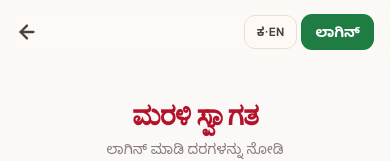
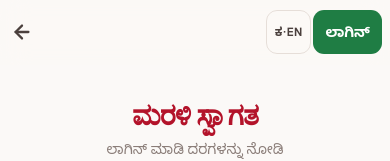
Before and after one commit to gayann-au/urimalu, a React (Vite) app: page /login in a window 390 px wide. Shown: the top 161 px of the page. Built offline with nearby package versions, Linux system fonts and the light colour scheme; no server answers.

Commit message:
fix: legal jurisdiction India, GIS language, i18n persistence, mobile edit modal, header mobile

```diff
--- a/src/components/layout/Header.jsx
+++ b/src/components/layout/Header.jsx
@@ -13,7 +13,7 @@ import { BackIcon } from "../icons/Sprite";
 
 // Quiet text action, the same treatment as the landing header login link.
 const NAV_LINK =
-  "rounded-[11px] px-3 py-2 text-sm font-semibold text-ink-700 hover:text-crop-700 hover:bg-crop-50 transition-colors whitespace-nowrap inline-flex items-center gap-1.5";
+  "rounded-[11px] px-2 sm:px-3 min-h-[44px] text-sm font-semibold text-ink-700 hover:text-crop-700 hover:bg-crop-50 transition-colors whitespace-nowrap inline-flex items-center gap-1.5 shrink-0";
 
 // Chilli mark from the landing logo, drawn with the brand token hex values.
 function BrandMark() {
@@ -60,15 +60,15 @@ export function Header({ showBack = false, title }) {
         scrolled ? "border-ink-200" : "border-transparent"
       }`}
     >
-      <div className="flex items-center justify-between gap-2 h-16 w-full mx-auto max-w-screen-2xl px-4 md:px-6 lg:px-8">
+      <div className="flex items-center justify-between gap-1 sm:gap-2 h-16 w-full mx-auto max-w-screen-2xl px-2 sm:px-4 md:px-6 lg:px-8">
         <div className="flex items-center gap-2 min-w-0 flex-1">
           {showBack ? (
             <button onClick={() => nav(-1)} aria-label={t("common.back")}
-              className="p-2 -ml-2 rounded-full text-ink-700 hover:text-crop-700 hover:bg-crop-50 active:scale-95 transition-colors">
+              className="h-11 w-11 -ml-2 rounded-full text-ink-700 hover:text-crop-700 hover:bg-crop-50 active:scale-95 transition-colors inline-flex items-center justify-center shrink-0">
               <BackIcon/>
             </button>
           ) : (
-            <Link to="/" className="flex items-center gap-2.5 min-w-0">
+            <Link to="/" className="flex items-center gap-2.5 min-w-0 min-h-[44px]">
               <BrandMark/>
               <div className="leading-tight min-w-0">
                 <div className={`font-display font-extrabold text-lg tracking-tight text-ink-900 truncate ${lang === "kn" ? "kn" : ""}`}>{t("app.name")}</div>
@@ -78,16 +78,16 @@ export function Header({ showBack = false, title }) {
           )}
           {title && <h1 className="font-display font-extrabold text-lg tracking-tight text-ink-900 truncate ml-1">{title}</h1>}
         </div>
-        <div className="flex items-center gap-1 shrink-0">
+        <div className="flex items-center gap-0.5 sm:gap-1 shrink-0">
           <button onClick={toggleLang}
-            className="rounded-[11px] px-3 py-2 text-xs font-bold tracking-wide text-ink-700 border border-ink-200 hover:text-crop-700 hover:border-crop-300 hover:bg-crop-50 transition-colors"
+            className="rounded-[11px] px-2 sm:px-3 min-h-[44px] text-xs font-bold tracking-wide text-ink-700 border border-ink-200 hover:text-crop-700 hover:border-crop-300 hover:bg-crop-50 transition-colors inline-flex items-center shrink-0"
             aria-label="Toggle language">
             {lang === "kn" ? "ಕ·EN" : "EN·ಕ"}
           </button>
           {actionLink}
           {profile && (
             <Link to="/account" aria-label={t("nav.account")}
-              className="rounded-full p-2 text-ink-700 hover:text-crop-700 hover:bg-crop-50 transition-colors inline-flex items-center justify-center">
+              className="rounded-full h-11 w-11 text-ink-700 hover:text-crop-700 hover:bg-crop-50 transition-colors inline-flex items-center justify-center shrink-0">
               <svg width="18" height="18" viewBox="0 0 24 24" fill="none" stroke="currentColor" strokeWidth="2" strokeLinecap="round" strokeLinejoin="round" aria-hidden="true">
                 <path d="M19 21v-2a4 4 0 0 0-4-4H9a4 4 0 0 0-4 4v2"/>
                 <circle cx="12" cy="7" r="4"/>
@@ -99,7 +99,7 @@ export function Header({ showBack = false, title }) {
               {t("nav.logout")}
             </button>
           ) : (
-            <Link to="/login" className="rounded-[11px] bg-coorg-600 text-white px-3.5 py-2 text-sm font-bold hover:bg-coorg-700 transition-colors whitespace-nowrap">
+            <Link to="/login" className="rounded-[11px] bg-coorg-600 text-white px-3 min-h-[44px] text-sm font-bold hover:bg-coorg-700 transition-colors whitespace-nowrap inline-flex items-center shrink-0">
               {t("nav.login")}
             </Link>
           )}
--- a/src/components/ui/Toggle.jsx
+++ b/src/components/ui/Toggle.jsx
@@ -10,7 +10,7 @@ export function Toggle({ label, icon, value, onChange, disabled, lang }) {
         aria-checked={value}
         disabled={disabled}
         onClick={() => onChange(!value)}
-        className={`relative h-7 w-12 rounded-full transition shrink-0 disabled:opacity-50 ${value ? "bg-coorg-600" : "bg-gray-300"}`}
+        className={`relative h-7 w-12 rounded-full transition shrink-0 disabled:opacity-50 after:absolute after:content-[''] after:-inset-y-2 after:inset-x-0 ${value ? "bg-coorg-600" : "bg-gray-300"}`}
       >
         <span className={`absolute top-0.5 left-0.5 h-6 w-6 rounded-full bg-white shadow transition ${value ? "translate-x-5" : ""}`}/>
       </button>
--- a/src/features/auth/GoogleSignInButton.jsx
+++ b/src/features/auth/GoogleSignInButton.jsx
@@ -40,16 +40,22 @@ function loadGsi() {
 }
 
 export function GoogleSignInButton({ onCredential }) {
-  const { t } = useTranslation();
+  const { t, i18n } = useTranslation();
   const holder = useRef(null);
-  // Keep the latest callback in a ref so the setup effect can run once without
-  // re initialising GIS (and re prompting One Tap) on every parent render.
+  // Keep the latest callback in a ref so the setup effect does not need
+  // onCredential in its deps and does not re initialise GIS on every parent
+  // render. It re runs only when the app language changes.
   const callbackRef = useRef(onCredential);
+  const promptedRef = useRef(false);
   const [failed, setFailed] = useState(false);
 
   useEffect(() => {
     callbackRef.current = onCredential;
   }, [onCredential]);
+
+  // The current app language, passed to GIS as hl so the button and One Tap
+  // render in the app language instead of the browser system locale.
+  const lang = i18n.language;
 
   useEffect(() => {
     if (!clientId || !holder.current) return undefined;
@@ -60,10 +66,14 @@ export function GoogleSignInButton({ onCredential }) {
         if (cancelled || !holder.current) return;
         window.google.accounts.id.initialize({
           client_id: clientId,
+          hl: lang,
           callback: (response) => {
             if (response?.credential) callbackRef.current(response.credential);
           },
         });
+        // Clear any button from a previous render so a language change swaps the
+        // button cleanly instead of stacking a second one.
+        holder.current.replaceChildren();
         window.google.accounts.id.renderButton(holder.current, {
           type: "standard",
           theme: "outline",
@@ -72,9 +82,14 @@ export function GoogleSignInButton({ onCredential }) {
           shape: "pill",
           width: holder.current.offsetWidth || 320,
           logo_alignment: "center",
+          hl: lang,
         });
-        // One Tap prompt for the GSI experience.
-        window.google.accounts.id.prompt();
+        // Show the One Tap prompt only once, so switching language does not
+        // re prompt on every change.
+        if (!promptedRef.current) {
+          promptedRef.current = true;
+          window.google.accounts.id.prompt();
+        }
       })
       .catch(() => {
         if (!cancelled) setFailed(true);
@@ -83,7 +98,7 @@ export function GoogleSignInButton({ onCredential }) {
     return () => {
       cancelled = true;
     };
-  }, []);
+  }, [lang]);
 
   // No client id means Google sign-in is not configured at all, so render
   // nothing. A load failure is different: the feature exists but the Google
--- a/src/features/legal/PrivacyPage.jsx
+++ b/src/features/legal/PrivacyPage.jsx
@@ -1,12 +1,12 @@
 import LegalPage, { H2, P, UL } from "./LegalPage";
 
-// Plain language privacy policy for Urimalu, a Dubai based marketplace that
+// Plain language privacy policy for Urimalu, an India based marketplace that
 // connects farmers and merchants. Written to be easy to read, not legalese.
 export default function PrivacyPage() {
   return (
     <LegalPage title="Privacy Policy" lastUpdated="20 June 2026">
       <P>
-        Urimalu is a small marketplace based in Dubai, United Arab Emirates. It
+        Urimalu is a small marketplace based in India. It
         connects farmers and merchants so they can see real daily crop prices and
         deal with each other directly. This page explains, in plain words, what
         information we collect, why we collect it, and what you can do about it.
@@ -85,6 +85,14 @@ export default function PrivacyPage() {
         the date at the top of this page. Please check back now and then.
       </P>
 
+      <H2>Which laws apply</H2>
+      <P>
+        We handle your information in line with Indian law, including the
+        Information Technology Act 2000 and the Information Technology Rules made
+        under it. Any disputes about your privacy will be handled by the courts
+        of India.
+      </P>
+
       <H2>Contact us</H2>
       <P>
         If you have any questions about your privacy, email us at{" "}
--- a/src/features/legal/TermsPage.jsx
+++ b/src/features/legal/TermsPage.jsx
@@ -7,9 +7,9 @@ export default function TermsPage() {
   return (
     <LegalPage title="Terms of Service" lastUpdated="20 June 2026">
       <P>
-        Welcome to Urimalu. Urimalu is a small marketplace based in Dubai, United
-        Arab Emirates, that helps farmers and merchants see real daily crop prices
-        and contact each other. By using Urimalu you agree to these terms. If you
+        Welcome to Urimalu. Urimalu is a small marketplace based in India, that
+        helps farmers and merchants see real daily crop prices and contact each
+        other. By using Urimalu you agree to these terms. If you
         do not agree, please do not use the app.
       </P>
 
@@ -93,8 +93,9 @@ export default function TermsPage() {
 
       <H2>Which laws apply</H2>
       <P>
-        These terms are governed by the laws of Dubai and the United Arab
-        Emirates.
+        These terms are governed by the laws of India, including the Information
+        Technology Act 2000 and the Information Technology Rules made under it.
+        Any disputes will be handled by the courts of India.
       </P>
 
       <H2>Contact us</H2>
--- a/src/i18n/index.js
+++ b/src/i18n/index.js
@@ -3,21 +3,39 @@ import { initReactI18next } from "react-i18next";
 import en from "./en.json";
 import kn from "./kn.json";
 
-const initial = (() => {
-  try { return localStorage.getItem("coorgrate.lang") || "kn"; } catch { return "kn"; }
-})();
+// Language persistence contract:
+// - localStorage is the single source of truth and is checked first on every
+//   load, so a returning user always gets the language they last chose.
+// - The default is Kannada, used only when the user has never chosen. The app
+//   never changes the language on its own; it changes only when the user
+//   explicitly switches it, which saves the choice in setLanguage below.
+const LANG_KEY = "coorgrate.lang";
+const DEFAULT_LANG = "kn";
+const SUPPORTED = ["kn", "en"];
+
+function readStoredLang() {
+  try {
+    const saved = localStorage.getItem(LANG_KEY);
+    return SUPPORTED.includes(saved) ? saved : DEFAULT_LANG;
+  } catch {
+    return DEFAULT_LANG;
+  }
+}
 
 i18n
   .use(initReactI18next)
   .init({
     resources: { en: { translation: en }, kn: { translation: kn } },
-    lng: initial,
+    lng: readStoredLang(),
     fallbackLng: "en",
     interpolation: { escapeValue: false },
   });
 
+// Persist the user's choice first, then switch the live language. Saving before
+// changing means a reload always reflects the latest explicit choice.
 export function setLanguage(lng) {
-  try { localStorage.setItem("coorgrate.lang", lng); } catch {}
+  if (!SUPPORTED.includes(lng)) return;
+  try { localStorage.setItem(LANG_KEY, lng); } catch {}
   i18n.changeLanguage(lng);
 }
 
```
Also changed, not shown: src/features/merchant/DashboardPage.jsx (+15 -5 lines).
